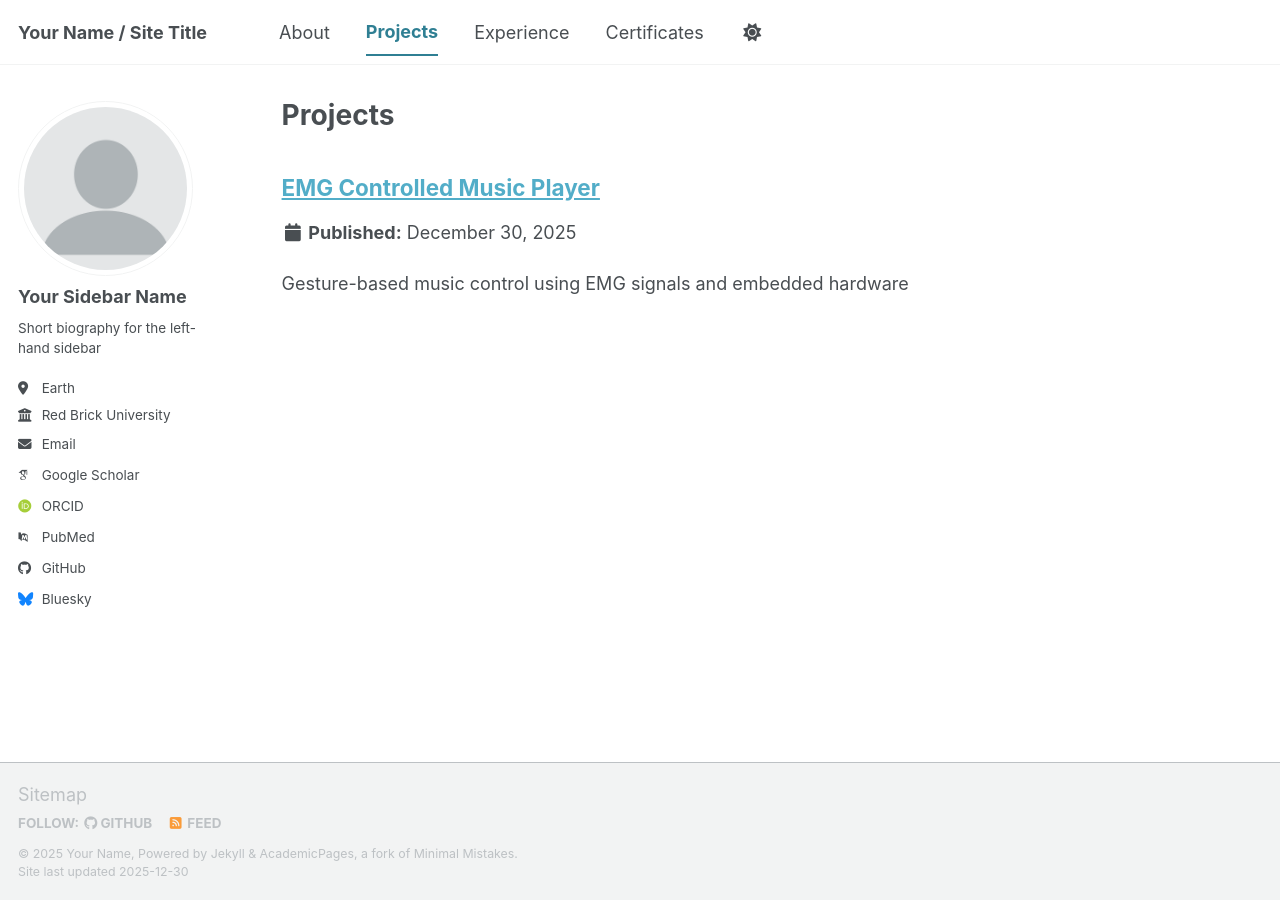
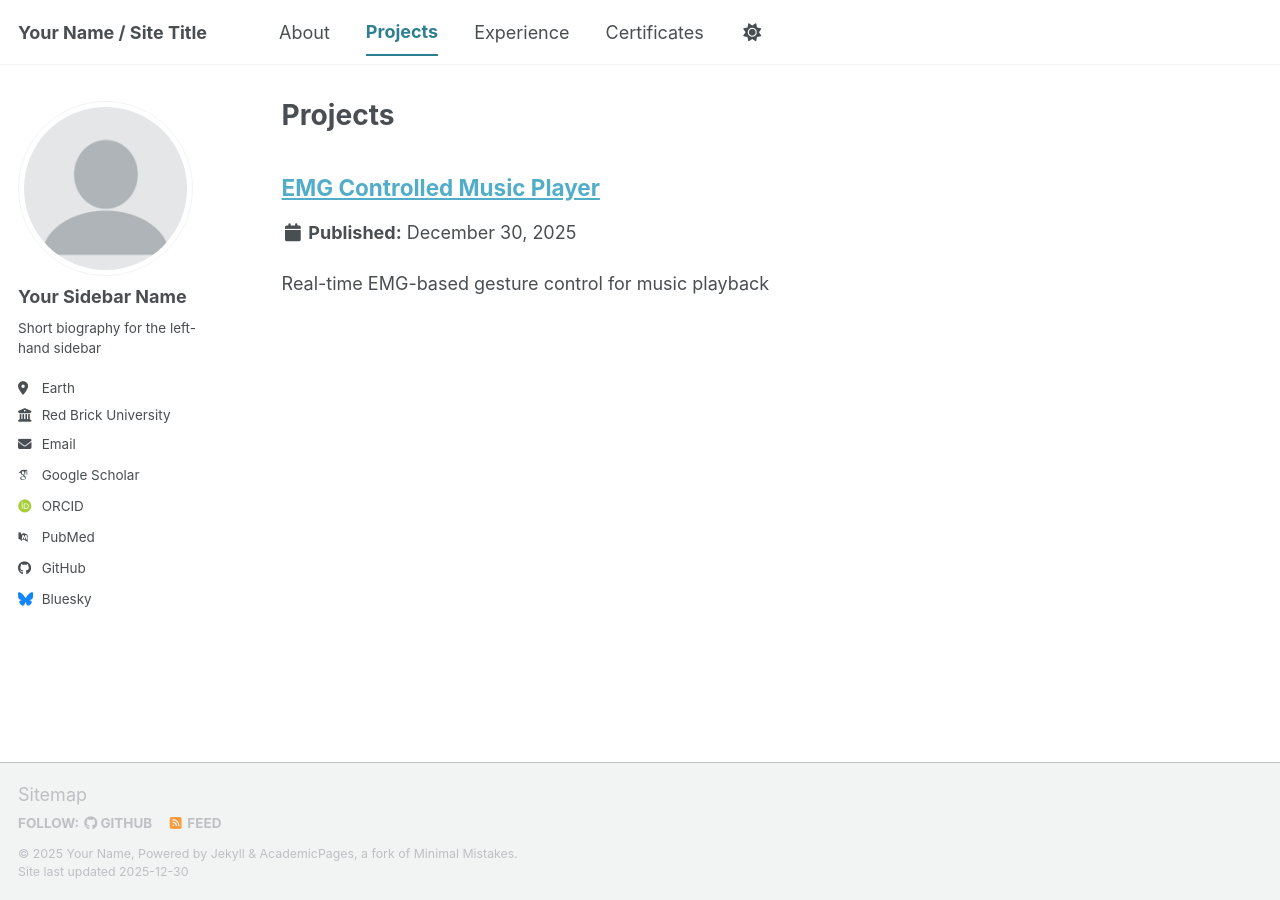
Before and after one commit to Kavin1772/kavin1772.github.io, a Jekyll site: the page built from _pages/portfolio.html, in a window 1280 px wide. Built offline with Jekyll 4.4.1, drawn with Linux system fonts in a browser that asks for light colours; some web fonts are replaced; a script bundle is joined from its source files by our own code; library files that are not in the unit come from our copies.

Commit message:
Update emg-controlled-music-player.md

```diff
--- a/_portfolio/emg-controlled-music-player.md
+++ b/_portfolio/emg-controlled-music-player.md
@@ -1,10 +1,11 @@
 ---
 title: "EMG Controlled Music Player"
-excerpt: "Gesture-based music control using EMG signals and embedded hardware"
+excerpt: "Real-time EMG-based gesture control for music playback"
 collection: portfolio
 header:
   teaser: /images/emg_teaser.jpg
 ---
+
 
 ## Overview
 An embedded system that enables music playback control using **EMG signals**
```
